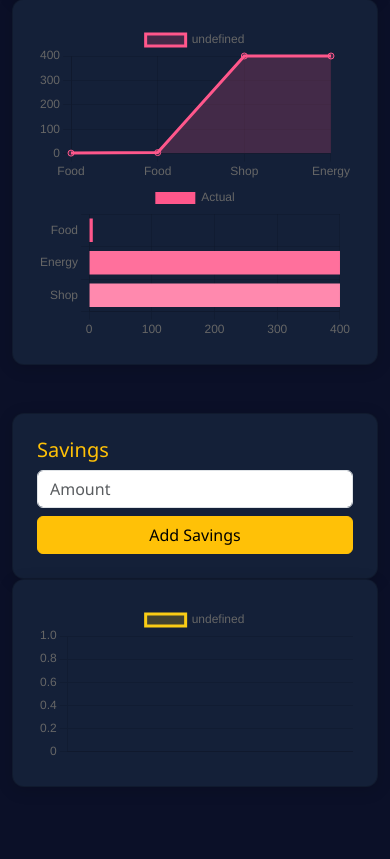
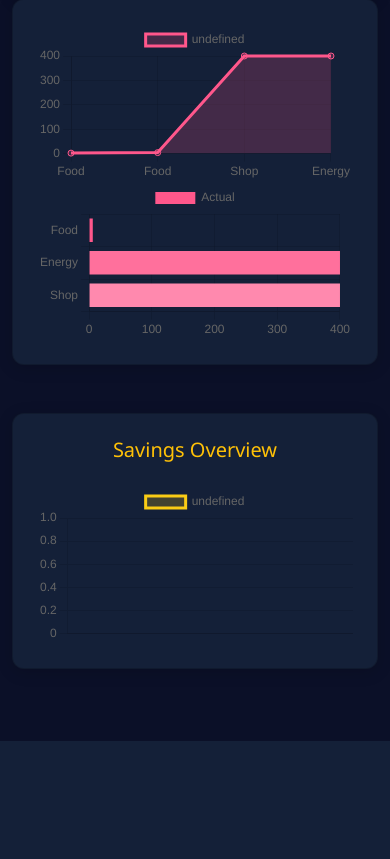
Before and after one commit to Marmitt/smart-expense-tracker, a Flask app: page / in a window 390 px wide; the page is wider, and only the part inside the window is pictured. Shown: the part 2102-2961 px from the top of that part. After the commit the page ends 2843 px from the top of that part, so only its background shows below. Run offline with Flask 3, Linux system fonts and the light colour scheme; a user stored in the database is signed in.

Commit message:
Removed savings input form; retained only savings chart in clean layout

```diff
--- a/static/css/style.css
+++ b/static/css/style.css
@@ -113,3 +113,8 @@
     max-height: 220px;
   }
 }
+
+#savingsChart {
+  max-width: 100%;
+  margin-top: 1rem;
+}
--- a/templates/savings_section.html
+++ b/templates/savings_section.html
@@ -1,19 +1,8 @@
 <div class="row align-items-start mb-5 gx-5">
-    <!-- Input (Left Column) -->
-    <div class="col-md-6">
-      <div class="card h-100">
-        <h5 class="text-warning">Savings</h5>
-        <form method="POST" action="/add_savings">
-          <input type="number" name="amount" step="0.01" class="form-control mb-2" placeholder="Amount" required>
-          <button class="btn btn-warning w-100">Add Savings</button>
-        </form>
-      </div>
-    </div>
-
-    <!-- Savings Chart (Right Column) -->
-    <div class="col-md-6">
-      <div class="card h-100">
-        <canvas id="savingsChart"></canvas>
+    <div class="col-md-12">
+      <div class="card h-100 text-center">
+        <h5 class="text-warning">Savings Overview</h5>
+        <canvas id="savingsChart" style="max-height: 300px;"></canvas>
       </div>
     </div>
   </div>
```
